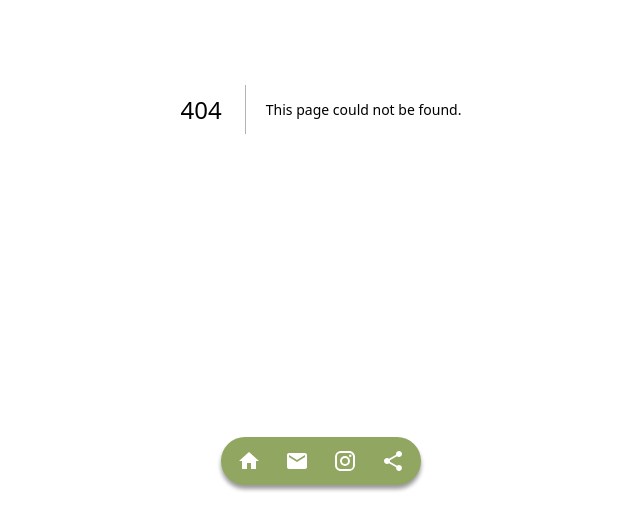
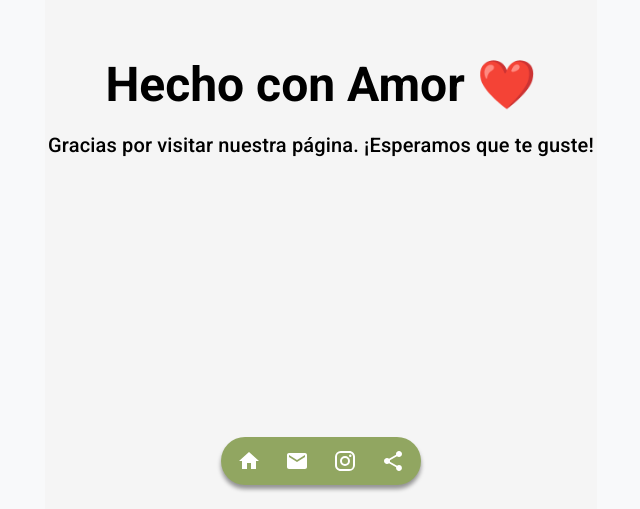
Before and after one commit to joackob/uba-verde, a Next.js app: page /EspacioNosotros in a window 1280 px wide. Before the commit this address had no page. Shown: the part 291-800 px from the top of the page, without its empty margins (319-959 px from the left). Built offline with nearby package versions, Linux system fonts and the light colour scheme; a web font is replaced by a local one.

Commit message:
agregue el link

```diff
--- /dev/null
+++ b/app/EspacioNosotros/page.tsx
@@ -0,0 +1,25 @@
+import { Box, Typography } from "@mui/material";
+
+const EtecPage = () => {
+  return (
+    <Box
+      sx={{
+        height: "100vh",
+        display: "flex",
+        flexDirection: "column",
+        alignItems: "center",
+        justifyContent: "center",
+        backgroundColor: "#f5f5f5", // Fondo gris claro
+      }}
+    >
+      <Typography variant="h3" fontWeight="bold" gutterBottom>
+        Hecho con Amor ❤️
+      </Typography>
+      <Typography variant="h6">
+        Gracias por visitar nuestra página. ¡Esperamos que te guste!
+      </Typography>
+    </Box>
+  );
+};
+
+export default EtecPage;
```
Also changed, not shown: app/(secciones)/layout.tsx (+7 -1 lines), 1 other file (tests, documents, lock files or other folders).
